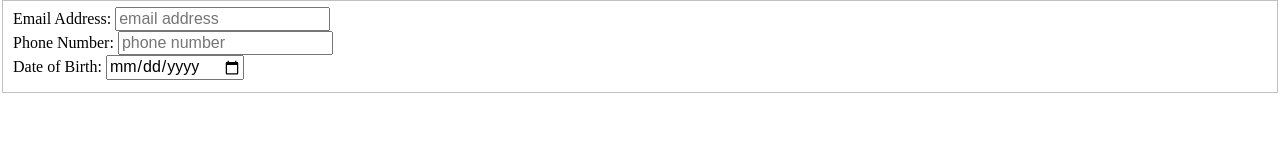
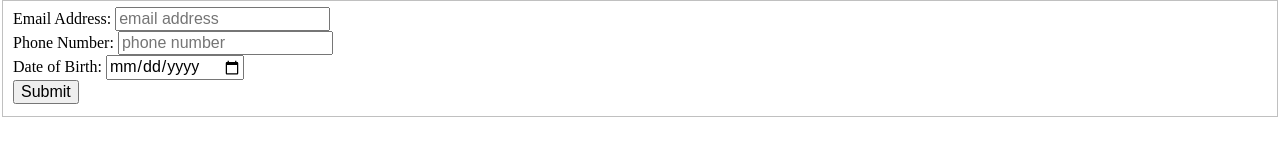
Before and after one commit to ITMD362-ashahid4/lab-2, a plain HTML site: page index.html in a window 1280 px wide. Drawn offline with Linux system fonts and the light colour scheme.

Commit message:
Create submit type and value

```diff
--- a/index.html
+++ b/index.html
@@ -19,3 +19,8 @@
   <div>
     <label> Date of Birth: <input type="date" name="birth_field" placeholder="date of birth"></label>
   </div>
+  <input type="submit" value="Submit">
+</form>
+
+</body>
+</html>
```
